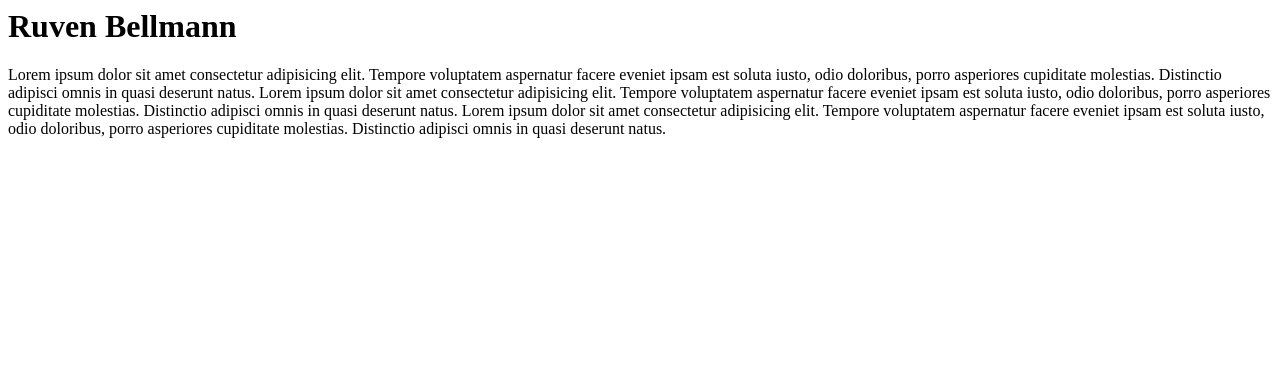
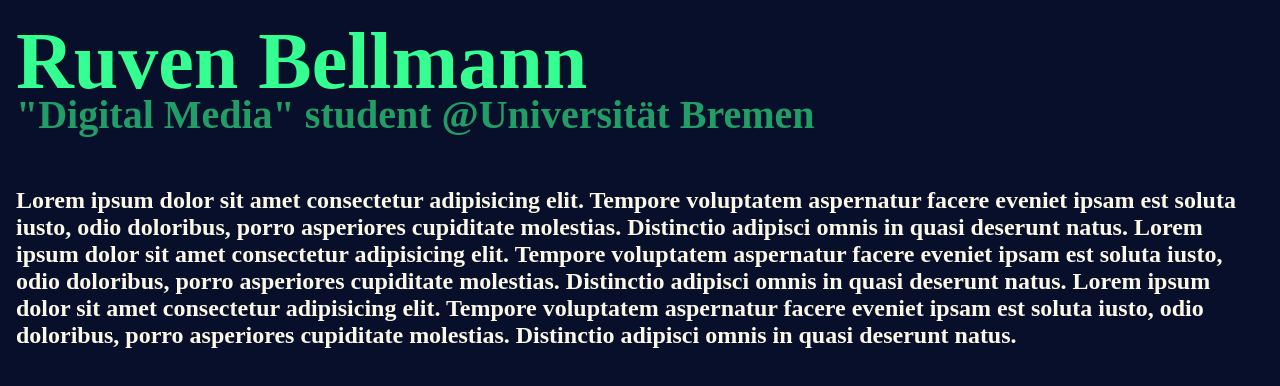
Before and after one commit to Pandarix/githubpage, a plain HTML site: page index.html in a window 1280 px wide. Drawn offline with Linux system fonts and the light colour scheme.

Commit message:
folder structure + first base concept

```diff
--- a/index.html
+++ b/index.html
@@ -4,11 +4,15 @@
     <meta charset="UTF-8">
     <meta http-equiv="X-UA-Compatible" content="IE=edge">
     <meta name="viewport" content="width=device-width, initial-scale=1.0">
-    <title>Document</title>
+    <title>Ruven Bellmann</title>
+    <link rel="shortcut icon" href="resources/images/favicon.ico">
+    <link rel="stylesheet" href="resources/css/styles.css">
 </head>
 
 <body>
-    <h1>Ruven Bellmann</h1>
+    <h1 id="title-stroke">Ruven Bellmann</h1>
+    <h2>"Digital Media" student @Universität Bremen</h2>
+
     <p>Lorem ipsum dolor sit amet consectetur adipisicing elit. Tempore voluptatem aspernatur facere eveniet ipsam est
         soluta iusto, odio doloribus, porro asperiores cupiditate molestias. Distinctio adipisci omnis in quasi deserunt
         natus.
--- /dev/null
+++ b/resources/css/styles.css
@@ -0,0 +1,33 @@
+/*color pallete*/
+:root {
+    --light: #fbf8e7;
+    --light-accent: #bbffb4;
+    --accent: #34ff90;
+    --dark-accent: #34ff8f98;
+    --dark: #070f2a;
+}
+
+body {
+    background-color: var(--dark);
+    margin: 1rem;
+}
+
+h1{
+    font-size: 5rem;
+    color: var(--accent);
+    margin-bottom: 0;
+}
+
+h2 {
+    font-size: 2.5rem;
+    color: var(--dark-accent);
+    margin-top: 0;
+    position: relative;
+    top: -1rem;
+}
+
+p{
+    font-size: 1.5rem;
+    font-weight: bold;
+    color: var(--light);
+}
```
Also changed, not shown: resources/images/favicon.ico (added), 2 other files.
